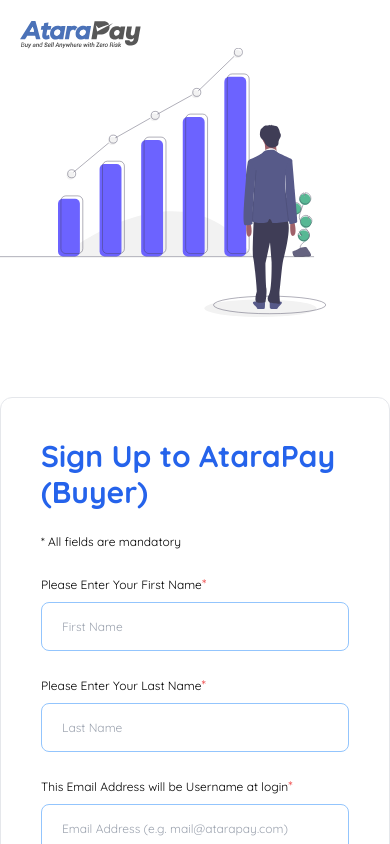
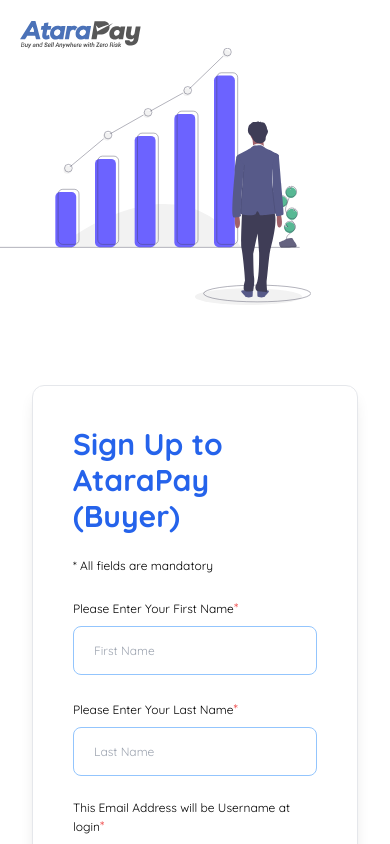
Before and after one commit to EstherMadu/atara-pay, a React (Vite) app: page / in a window 390 px wide. Shown: the top 844 px of the page. Built offline with nearby package versions, Linux system fonts and the light colour scheme.

Commit message:
Added margin left and right

```diff
--- a/src/assets/css/style.css
+++ b/src/assets/css/style.css
@@ -22,21 +22,6 @@
   padding: 0 2rem;
 }
 
-/* .form-content {
-  overflow-y: auto;
-} */
-
-/* @media (max-width: 900px) {
-  .form-content {
-    overflow-y: auto;
-  }
-} */
-/* @media (min-width: 900px) {
-  .form-content {
-    overflow-y: auto;
-  }
-} */
-
 .PhoneInputInput {
   -webkit-appearance: none;
   -moz-appearance: none;
@@ -52,3 +37,9 @@
   border-color: #71a9f3;
   outline: none;
 }
+
+@media screen and (max-width: 1100px) {
+  .form-card {
+    margin: 0 2em;
+  }
+}
--- a/src/components/shared/AuthNavbar.jsx
+++ b/src/components/shared/AuthNavbar.jsx
@@ -1,6 +1,5 @@
 import React from "react";
 import logo from "../../assets/images/logo.svg";
-//import { NavLink } from "react-router-dom";
 
 export default () => {
   return (
--- a/src/pages/LoginBuyer.jsx
+++ b/src/pages/LoginBuyer.jsx
@@ -18,8 +18,9 @@
         <div className="col-span-8 justify-end items-center pl-10 lg:pr-[300px] pt-12 mt-24">
           <img src={heroImg} alt="hero" className="w-full md:max-w-[600px]" />
         </div>
-        <div className="col-span-8 lg:col-span-4 flex flex-col lg:bg-blue-600 h-full lg:pt-12">
-          <div className="bg-white border rounded-xl shadow-lg p-10 w-full md:w-[480px] mx-auto lg:-ml-[250px] my-auto">
+        <div className="col-span-8 lg:col-span-4 flex flex-col lg:bg-blue-600 h-full lg:pt-12 ">
+          <div className="form-card z-10">
+            <div className="bg-white border rounded-xl shadow-lg p-10 w-full md:w-[480px] mx-auto lg:-ml-[250px] my-auto ">
               <h2 className="text-blue-600 text-xl font-bold mb-2">
                 Buyer's Login
               </h2>
@@ -90,6 +91,7 @@
             </div>
           </div>
         </div>
+      </div>
     </AuthLayout>
   );
 };
--- a/src/pages/LoginSeller.jsx
+++ b/src/pages/LoginSeller.jsx
@@ -19,6 +19,7 @@
           <img src={heroImg} alt="hero" className="w-full md:max-w-[600px]" />
         </div>
         <div className="col-span-8 lg:col-span-4 flex flex-col lg:bg-blue-600 h-full lg:pt-12">
+          <div className="form-card z-10">
             <div className="bg-white border rounded-xl shadow-lg p-10 w-full md:w-[480px] mx-auto lg:-ml-[250px] my-auto">
               <h2 className="text-blue-600 text-xl font-bold mb-2">
                 Seller's Login
@@ -86,6 +87,7 @@
             </div>
           </div>
         </div>
+      </div>
     </AuthLayout>
   );
 };
--- a/src/pages/SignUpBuyer.jsx
+++ b/src/pages/SignUpBuyer.jsx
@@ -33,10 +33,10 @@
   return (
     <AuthLayout>
       <div className="grid lg:grid-cols-12 gap-8 lg:gap-16 min-h-screen overflow-y-auto">
-        <div className="   lg:flex col-span-6 justify-end items-center  pt-12">
+        <div className="lg:flex col-span-6 justify-end items-center pt-12">
           <img src={heroImg} alt="hero" className="w-full md:max-w-[600px] " />
         </div>
-        <div className=" col-span-8 lg:col-span-6 flex flex-col lg:bg-blue-600 h-full pt-12 z-10 form-content">
+        <div className=" col-span-8 lg:col-span-6 flex flex-col lg:bg-blue-600 h-full pt-12 form-card z-10">
           <div className="bg-white border rounded-xl shadow-lg p-10 w-full md:w-[700px] mx-auto lg:-ml-[300px] my-auto">
             <h2 className="text-blue-600 text-3xl font-bold">
               Sign Up to AtaraPay (Buyer)
--- a/src/pages/SignUpSeller.jsx
+++ b/src/pages/SignUpSeller.jsx
@@ -38,7 +38,7 @@
         <div className="lg:flex col-span-6 justify-end items-center  pt-12">
           <img src={heroImg} alt="hero" className="w-full md:max-w-[600px]" />
         </div>
-        <div className="col-span-8 lg:col-span-6  flex flex-col lg:bg-blue-600 h-full pt-12 z-10  form-content">
+        <div className="col-span-8 lg:col-span-6  flex flex-col lg:bg-blue-600 h-full pt-12 form-card z-10">
           <div className="bg-white border rounded-xl shadow-lg p-10 w-full md:w-[700px] mx-auto lg:-ml-[300px] my-auto overflow-y-auto ">
             <h2 className="text-blue-600 text-3xl font-bold">
               Sign Up to AtaraPay (Seller)
```
Lines whose indentation alone changed are shown as unchanged.
